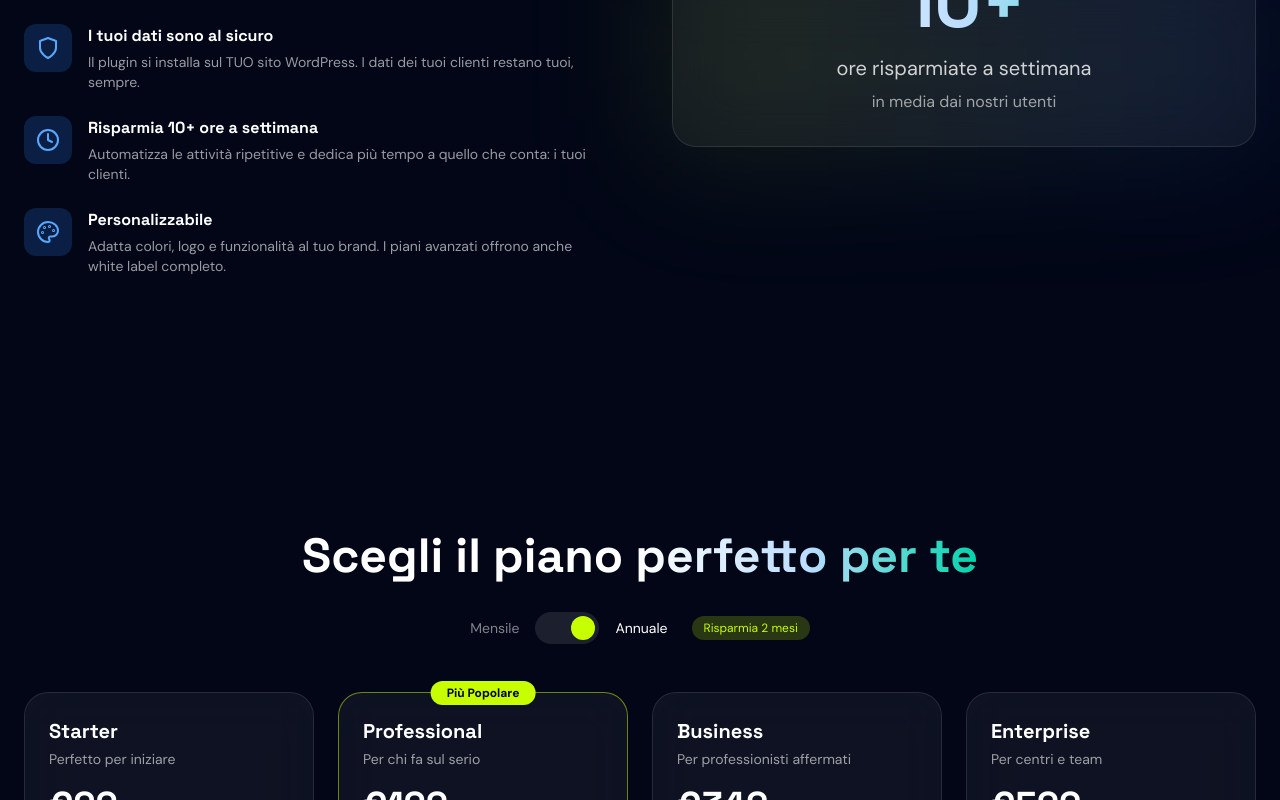
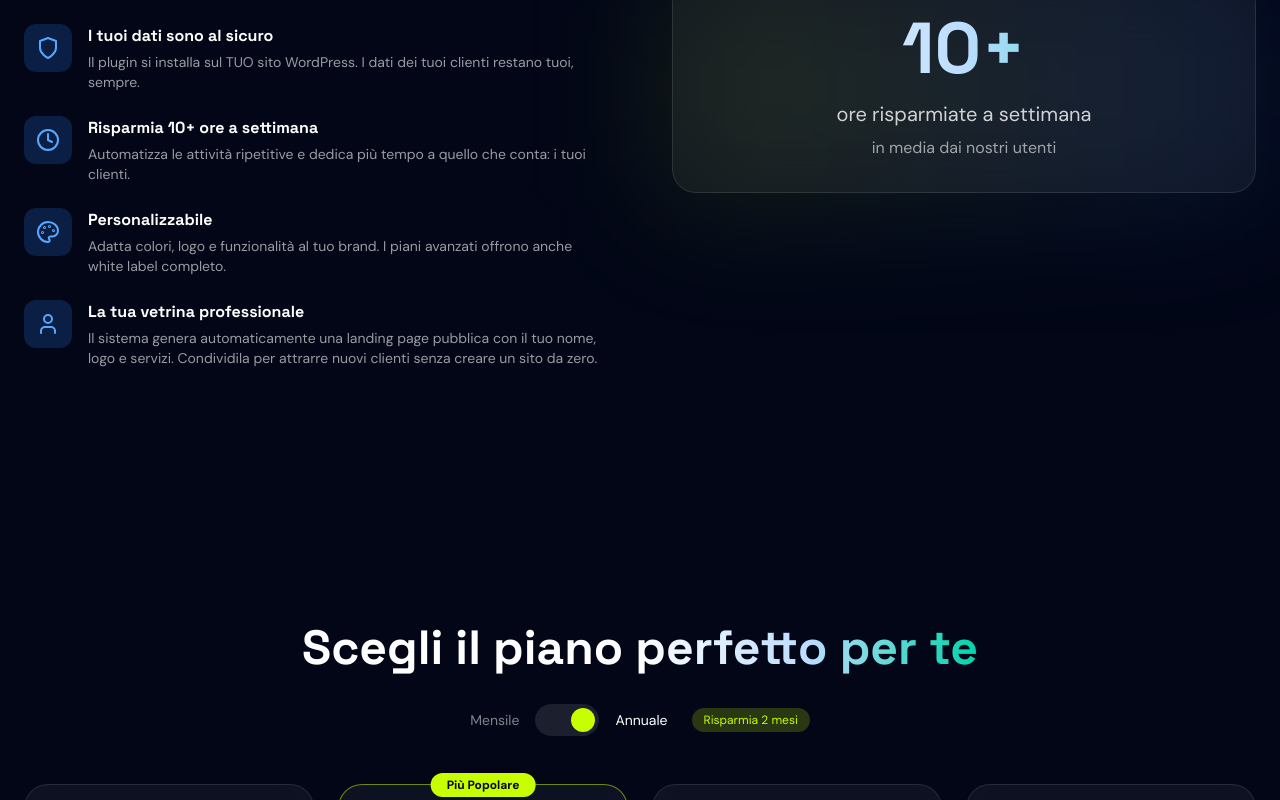
Before and after one commit to CoolKitz/coaching-hub-landing, a Next.js app: page / in a window 1280 px wide. Shown: the part 2842-3642 px from the top of the page. Built offline with nearby package versions, Linux system fonts and the light colour scheme.

Commit message:
Update page.tsx

```diff
--- a/app/page.tsx
+++ b/app/page.tsx
@@ -908,7 +908,8 @@ export default function LandingPage() {
                   { icon: Zap, title: 'Semplicissimo da usare', description: 'Interfaccia intuitiva pensata per chi non è un tecnico. Se sai usare lo smartphone, sai usare Coaching Hub.' },
                   { icon: Shield, title: 'I tuoi dati sono al sicuro', description: 'Il plugin si installa sul TUO sito WordPress. I dati dei tuoi clienti restano tuoi, sempre.' },
                   { icon: Clock, title: 'Risparmia 10+ ore a settimana', description: 'Automatizza le attività ripetitive e dedica più tempo a quello che conta: i tuoi clienti.' },
-                  { icon: Palette, title: 'Personalizzabile', description: 'Adatta colori, logo e funzionalità al tuo brand. I piani avanzati offrono anche white label completo.' }
+                  { icon: Palette, title: 'Personalizzabile', description: 'Adatta colori, logo e funzionalità al tuo brand. I piani avanzati offrono anche white label completo.' },
+                  { icon: User, title: 'La tua vetrina professionale', description: 'Il sistema genera automaticamente una landing page pubblica con il tuo nome, logo e servizi. Condividila per attrarre nuovi clienti senza creare un sito da zero.' }
                 ].map((item, i) => (
                   <div key={i} className="flex gap-4">
                     <div className="w-12 h-12 rounded-xl bg-brand-500/20 flex items-center justify-center shrink-0"><item.icon className="w-6 h-6 text-brand-400" /></div>
```
